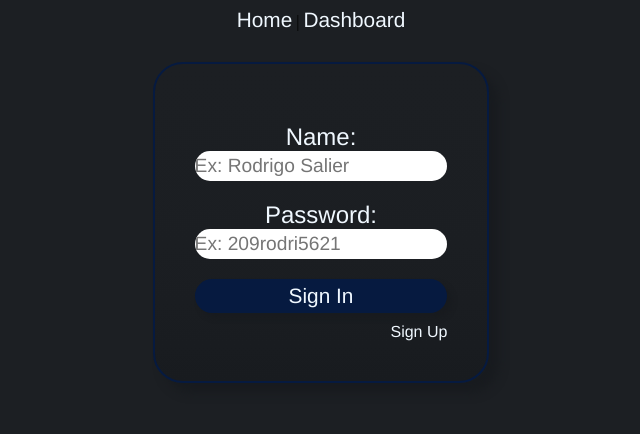
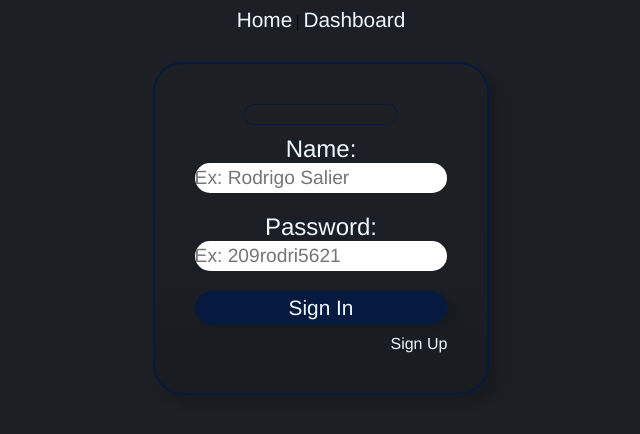
Before and after one commit to strGiorgio/websites_practice, a Vue app in the folder admin_dashboard/: page / in a window 1280 px wide. Shown: the top 434 px of the page, without its empty margins (319-959 px from the left). Built offline with nearby package versions, Linux system fonts and the light colour scheme.

Commit message:
Style msg container

```diff
--- a/admin_dashboard/src/components/Home-components/main-form.vue
+++ b/admin_dashboard/src/components/Home-components/main-form.vue
@@ -73,7 +73,6 @@ export default {
 
             }
 
-
             setTimeout(() => {
                 this.name = null,
                 this.passwd = null,
@@ -97,6 +96,13 @@ export default {
         box-shadow: 10px 10px 10px var(--grey-secondary);
         margin: 30px auto;
         background: linear-gradient(var(--grey-primary), 75%, var(--grey-secondary));
+    }
+    .form .msg {
+        border: 1px solid var(--blue-primary);
+        width: 60%;
+        margin: 0 auto;
+        margin-bottom: 10px;
+        border-radius: 20px;
     }
 
     .form p {
```
